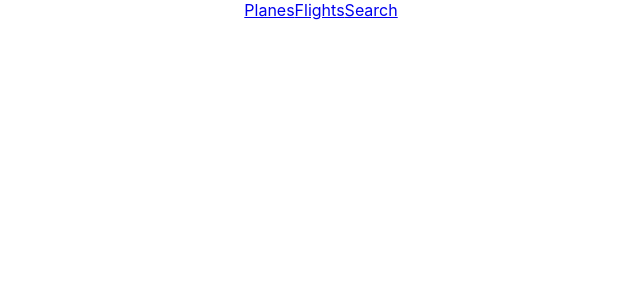
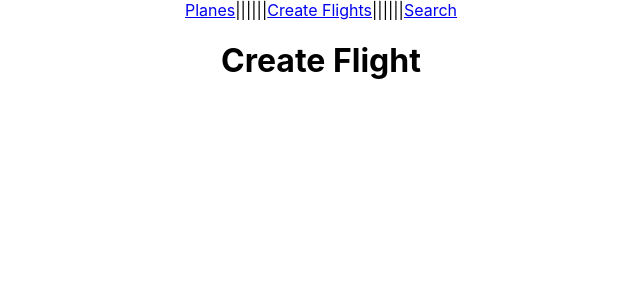
Before and after one commit to curisse/burning-airlines-seir52, a React (Create React App) app in the folder burning-airplane-client/: page /createflights in a window 1280 px wide. Before the commit this address had no page. Shown: the top 300 px of the page, without its empty margins (319-959 px from the left). Built offline with nearby package versions, Linux system fonts and the light colour scheme.

Commit message:
create flights

```diff
--- a/burning-airplane-client/src/components/App.js
+++ b/burning-airplane-client/src/components/App.js
@@ -1,6 +1,6 @@
 import {Routes, Route} from 'react-router-dom';
 import Airplane from './Airplane';
-import Flights from './Flights';
+import CreateFlights from './CreateFlights';
 import Search from './Search';
 import Flight from './Flight';
 import {Link} from 'react-router-dom';
@@ -11,15 +11,17 @@ function App() {
     <div className="App">
       <div className='Nav'>
         <Link to="/airplanes">Planes</Link>
-        <Link to="/flights">Flights</Link>
+        ||||||
+        <Link to="/createflights">Create Flights</Link>
+        ||||||
         <Link to="/search">Search</Link>
       </div>
       <Routes>
         <Route path="/search" element={<Search/>}/>
         <Route path="/airplanes" element={<Airplane/>}/>
-        <Route path="/flights" element={<Flights/>}/>
+        <Route path="/createflights" element={<CreateFlights/>}/>
         <Route path="/search" element={<Search/>}/>
-        <Route path="/flights/:id" element={<Flight/>}/>
+        <Route path="/flight/:id" element={<Flight/>}/>
       </Routes>
 
     </div>
--- a/burning-airplane-client/src/components/Flights.js
+++ b/burning-airplane-client/src/components/CreateFlights.js
@@ -1,6 +1,6 @@
 import React, {Component} from 'react';
 
-class Flights extends Component {
+class CreateFlights extends Component {
     render(){
         return(
             <div>
@@ -11,4 +11,4 @@ class Flights extends Component {
 }
 
 
-export default Flights;
+export default CreateFlights;
```
Also changed, not shown: 2 other files (tests, documents, lock files or other folders).
